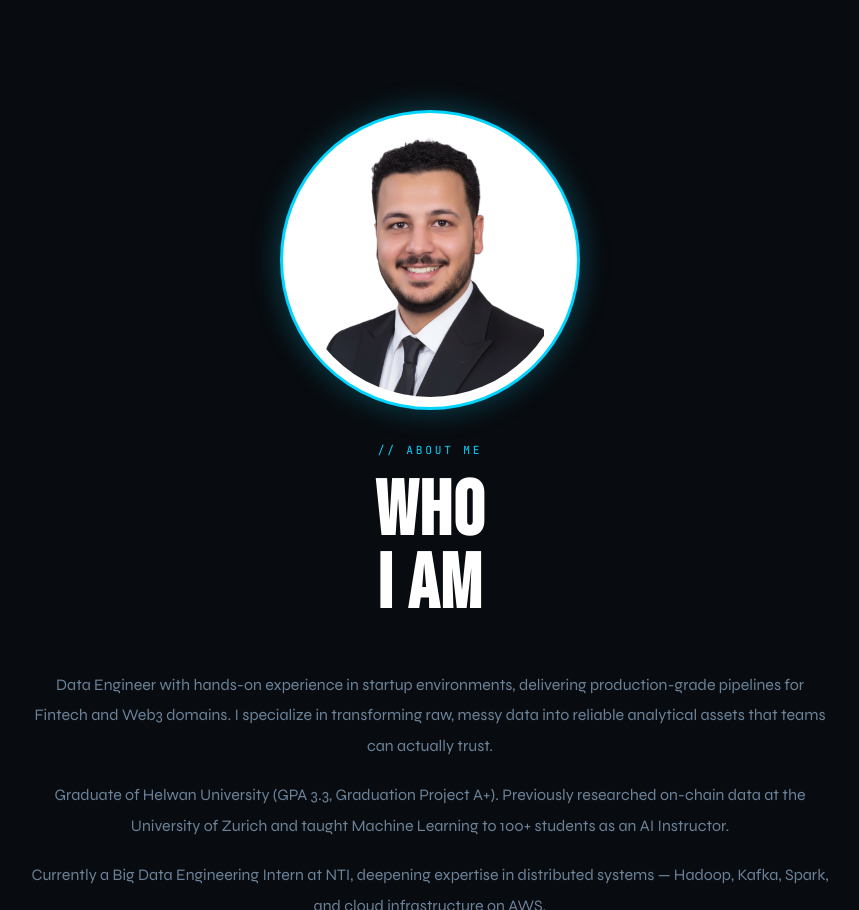
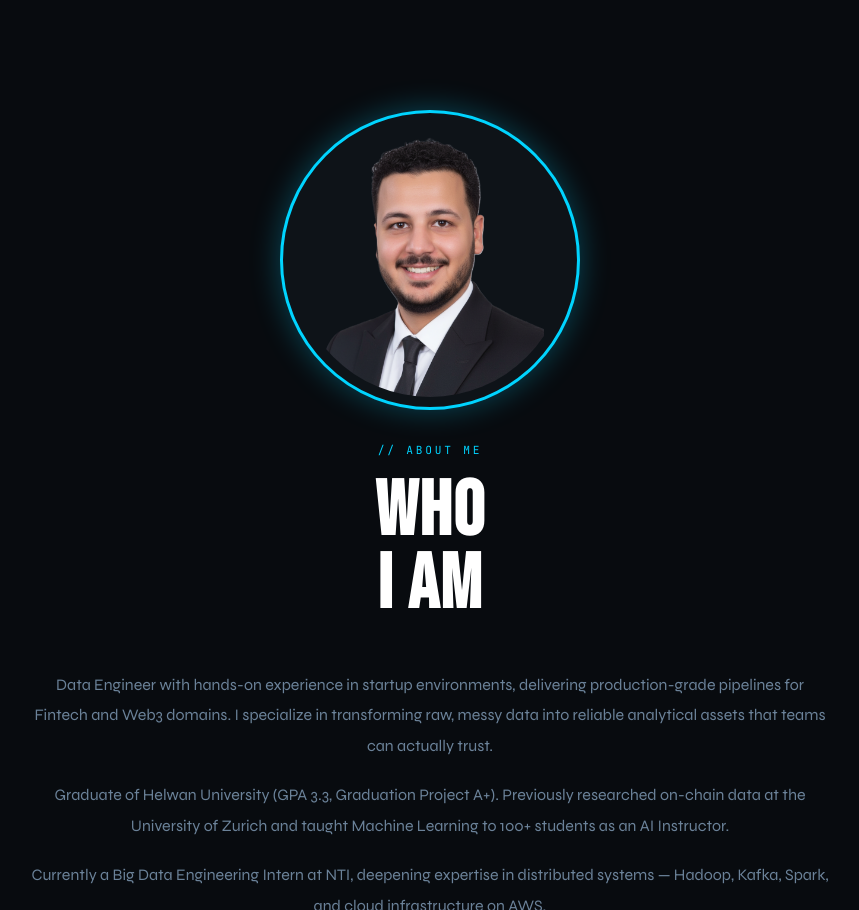
Before and after one commit to Eng-Zakaria/Portfolio, a plain HTML site: page index.html in a window 1280 px wide. Shown: the part 854-1764 px from the top of the page, without its empty margins (210-1069 px from the left). Drawn offline with Linux system fonts and the light colour scheme.

Commit message:
Update pic color

```diff
--- a/index.html
+++ b/index.html
@@ -177,7 +177,7 @@
       height: 300px;
       border-radius: 50%;
       object-fit: contain;
-      background-color: white;
+      background-color: var(--surface);
       border: 3px solid var(--accent);
       box-shadow: 0 0 30px rgba(0,212,255,0.3);
       margin: 0 auto 2rem;
```
